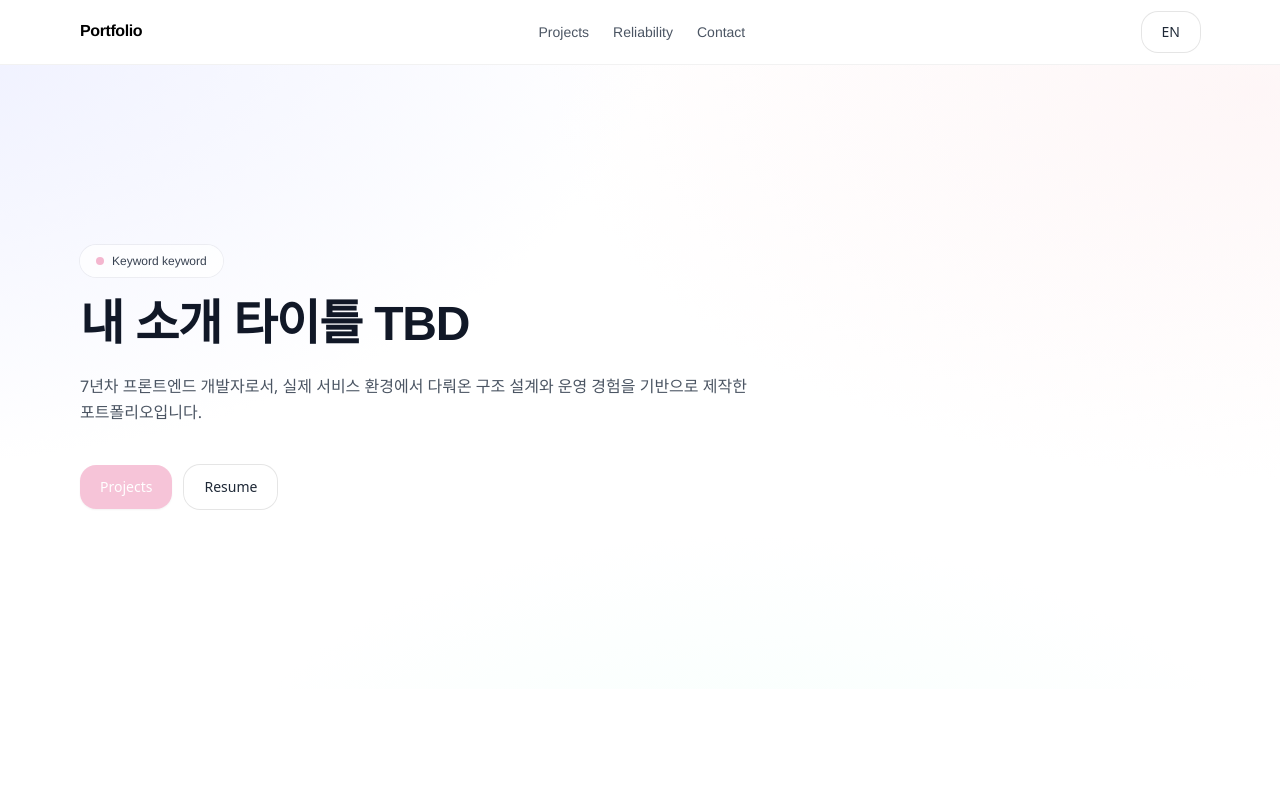
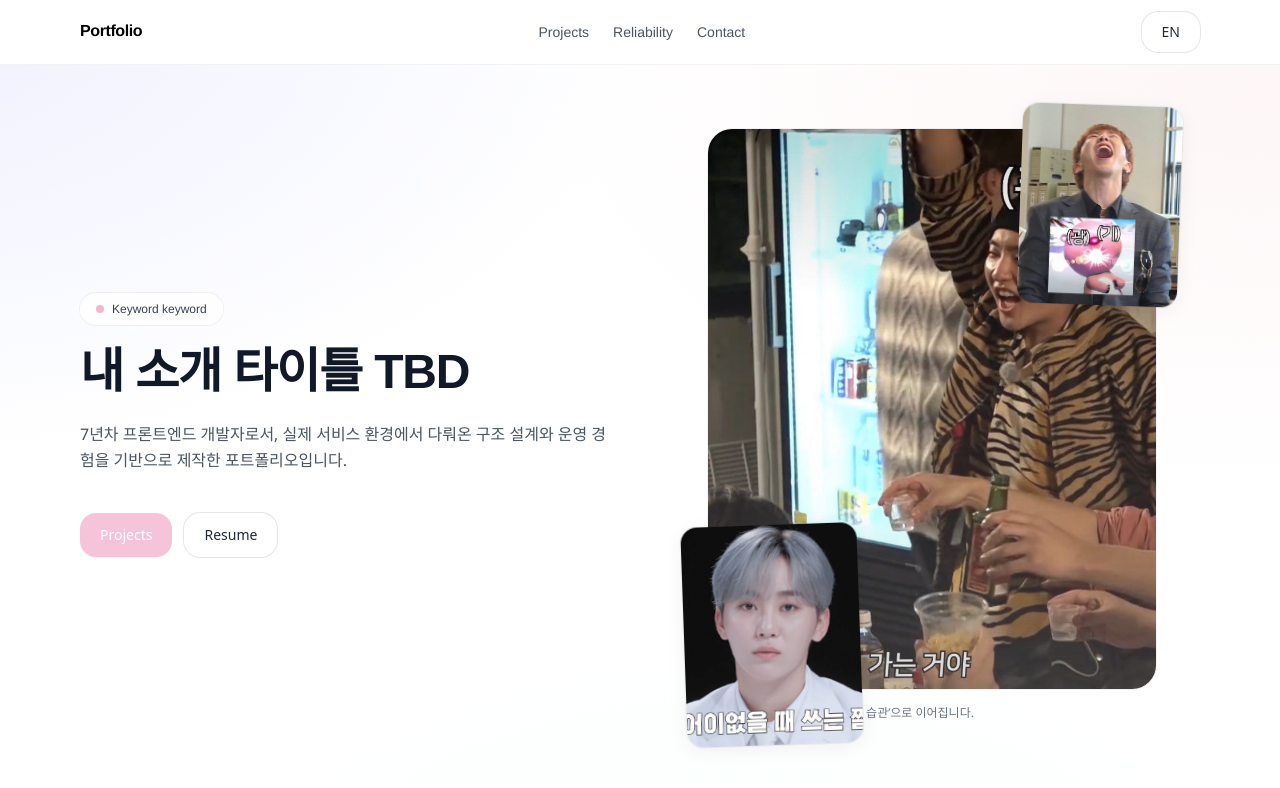
Before and after one commit to yyyys2/portfolio, a React (Vite) app: page / in a window 1280 px wide. Shown: the top 788 px of the page. Built offline with nearby package versions, Linux system fonts and the light colour scheme; a web font is replaced by a local one.

Commit message:
feat: enhance hero with photography visuals

```diff
--- a/src/sections/hero/HeroSection.tsx
+++ b/src/sections/hero/HeroSection.tsx
@@ -3,11 +3,12 @@ import Button from "@/components/ui/Button"
 import { useI18n } from "@/hooks/useI18n.ts"
 
 export default function HeroSection() {
-  const { t } = useI18n()
+  const { t, lang } = useI18n()
 
   return (
     <section id="top" className="bg-drift-wrapper relative">
       <div className="relative z-10 mx-auto flex min-h-[78vh] max-w-6xl items-center px-4 py-16">
+        <div className={"grid items-center gap-12 md:grid-cols-2"}>
           <div className="w-full">
             <FadeIn>
               <div className="inline-flex items-center gap-2 rounded-full bg-white/70 px-4 py-2 text-xs text-gray-700 ring-1 ring-black/5">
@@ -39,6 +40,49 @@ export default function HeroSection() {
               </div>
             </FadeIn>
           </div>
+          {/* Right: photos */}
+          <div className="relative hidden md:block">
+            <div className="relative mx-auto w-full max-w-md">
+              <div className="relative aspect-[4/5] w-full overflow-hidden rounded-3xl bg-white/40 ring-1 ring-black/5 backdrop-blur">
+                {/* main photo */}
+                <img
+                  src="public/assets/images/projects/test.jpg"
+                  alt=""
+                  className="absolute inset-0 h-full w-full object-cover"
+                  loading="lazy"
+                />
+                {/* soft gradient for polish */}
+                <div className="absolute inset-0 bg-gradient-to-t from-white/20 to-transparent" />
+              </div>
+
+              {/* stacked cards */}
+              <div className="photo-float absolute -right-6 -top-6 aspect-[4/5] w-40 overflow-hidden rounded-2xl shadow-card ring-1 ring-black/5">
+                <img
+                  src="public/assets/images/projects/test2.jpg"
+                  alt=""
+                  className="h-full w-full object-cover"
+                  loading="lazy"
+                />
+              </div>
+
+              <div className="photo-float2 absolute -bottom-6 -left-6 aspect-[4/5] w-44 overflow-hidden rounded-2xl shadow-card ring-1 ring-black/5">
+                <img
+                  src="public/assets/images/projects/test.png"
+                  alt=""
+                  className="h-full w-full object-cover"
+                  loading="lazy"
+                />
+              </div>
+
+              {/* tiny caption */}
+              <p className="mt-4 text-xs text-gray-500">
+                {lang === "ko"
+                  ? "사진 취미는 ‘디테일을 관찰하는 습관’으로 이어집니다."
+                  : "Photography helps me practice noticing details."}
+              </p>
+            </div>
+          </div>
+        </div>
       </div>
     </section>
   )
--- a/src/styles/global.css
+++ b/src/styles/global.css
@@ -88,3 +88,22 @@ canvas {
     }
   }
 }
+
+@media (prefers-reduced-motion: no-preference) {
+  .photo-float {
+    animation: float1 10s ease-in-out infinite;
+  }
+  .photo-float2 {
+    animation: float2 12s ease-in-out infinite;
+  }
+
+  @keyframes float1 {
+    0%, 100% { transform: translate3d(0, 0, 0) rotate(2deg); }
+    50%      { transform: translate3d(0, 10px, 0) rotate(1deg); }
+  }
+
+  @keyframes float2 {
+    0%, 100% { transform: translate3d(0, 0, 0) rotate(-2deg); }
+    50%      { transform: translate3d(0, -12px, 0) rotate(-1deg); }
+  }
+}
```
Also changed, not shown: public/assets/images/projects/test2.jpg (added). Lines whose indentation alone changed are shown as unchanged.
